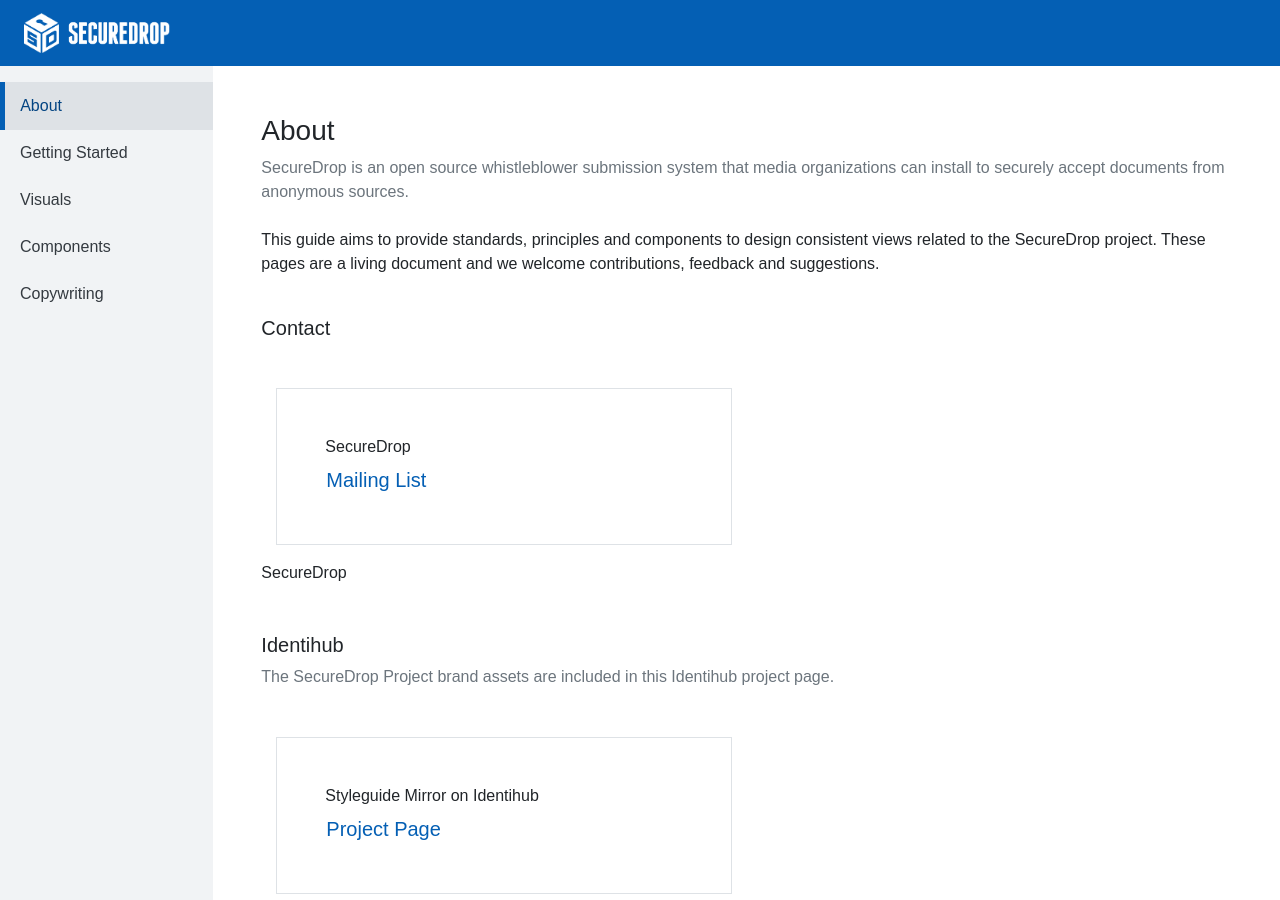
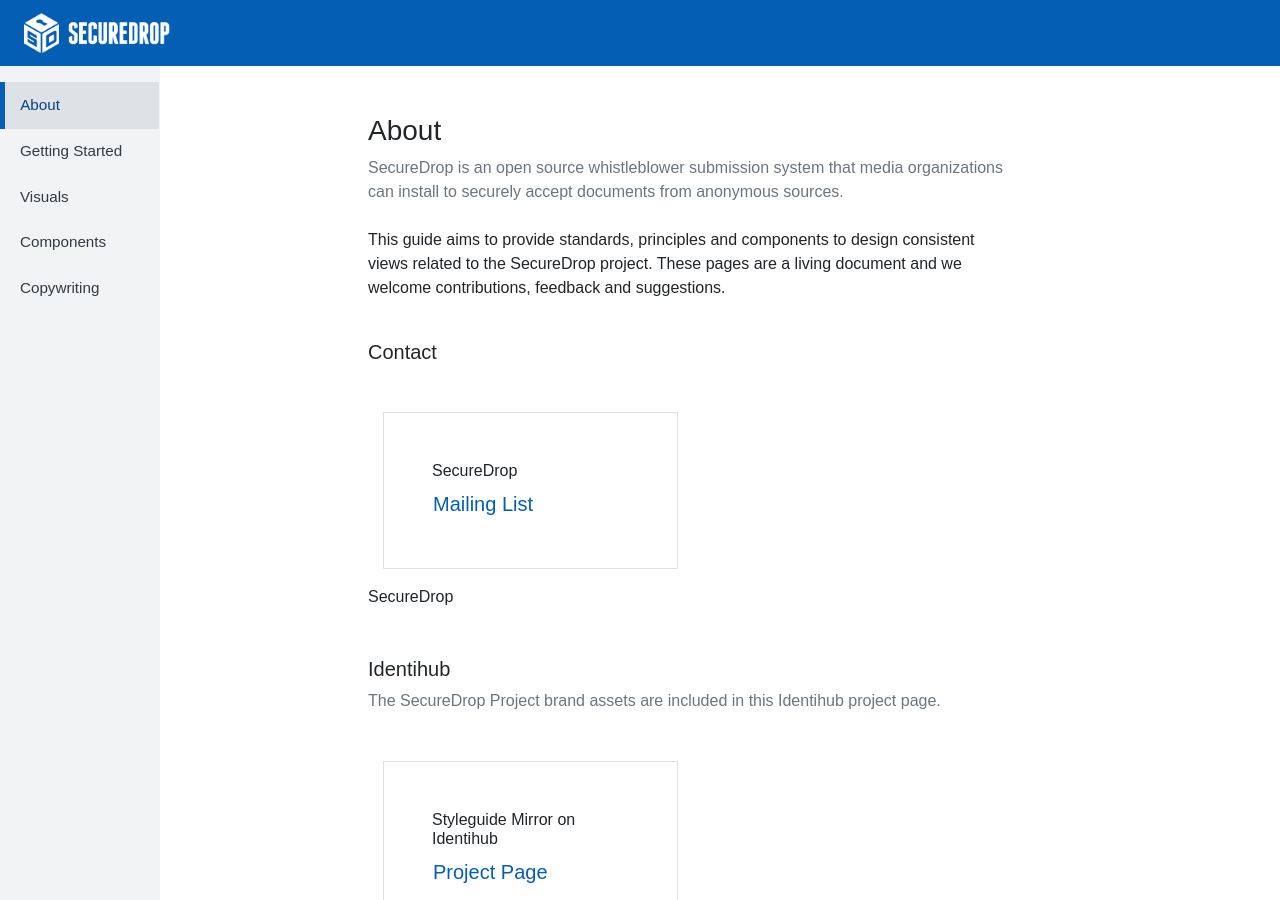
Before and after one commit to freedomofpress/securedrop-styleguide, a Jekyll site: the page built from index.md, in a window 1280 px wide and 900 px high. Built offline with Jekyll 4.4.1, drawn with Linux system fonts in a browser that asks for light colours; some web fonts are replaced.

Commit message:
sidebar changes

```diff
--- a/_includes/navbar_side.html
+++ b/_includes/navbar_side.html
@@ -1,5 +1,5 @@
 <div class="sidebar {{include.sidebarClassName}}" id="sidebar1">
-  <ul id="sidebar-left" class="col-md-2 col-sm-16 col-xs-12 p-0 list-group pt-3">
+  <ul id="sidebar-left" class="col-md-2 col-sm-16 col-xs-12 p-0 list-group pt-3 sidebar-fill">
     <li class="list-group-item rb-main-sidebar">
         <a href="{{site.baseurl}}/" class="sidebar__link__darkGray">About</a>
     </li>
--- a/_layouts/components.html
+++ b/_layouts/components.html
@@ -14,7 +14,7 @@
             </div>
         </div>
     </div>
-    <div class="col-md-9 col-xl-9 col-sm-12 col-xs-12 p-md-5">
+    <div class="col-md-9 col-xl-7 col-sm-12 col-xs-12 p-md-5">
         <!--{{ content }}-->
         {% include components/buttons.html %}
         {% include components/badges.html %}
--- a/_layouts/home.html
+++ b/_layouts/home.html
@@ -4,11 +4,15 @@
 
 <body>
   {% include navbar.html %}
-  <div class="row" style="height: 100%">
-    <div class="col-md-2 col-sm-3 hidden-sm p-0">
-      {% include navbar_side.html sidebarClassName="rb-sidebar__1" %}
-    </div>
-    <div class="col-md-10 col-xs-12 col-sm-12 p-0">
+  <div class="row">
+      <div class="col-md-3 col-sm-4 col-xs-4 p-0">
+          <div class="row" style="height: 100%">
+              <div class="col-md-6 col-sm-6 col-xs-6 p-0 display-md sidebar-fill">
+                  {% include navbar_side.html sidebarClassName="rb-sidebar__1" %}
+              </div>
+            </div>
+          </div>
+    <div class="col-md-7 col-xs-12 col-sm-12 p-0">
       <main role="main" class="content-scroll p-5" data-spy="scroll" data-target="#components-nav" data-offset="0">
 
         <div class="row">
--- a/_layouts/visuals.html
+++ b/_layouts/visuals.html
@@ -14,7 +14,7 @@
           </div>
         </div>
       </div>
-        <div class="col-md-9 col-xl-9 col-sm-12 col-xs-12 pt-3 pl-5">
+        <div class="col-md-9 col-xl-7 col-sm-12 col-xs-12 pt-3 pl-5">
           <h1>Visuals</h1>
           {{ content }}
           {% include /visuals/colors.html participants=site.data.profiles %}
--- a/assets/styles/layout.scss
+++ b/assets/styles/layout.scss
@@ -21,6 +21,7 @@
     background-color: transparent;
     border: 0;
     border-radius: 0 !important;
+    font-size: 0.95rem;
     // border-color: $oc-gray-4;
   }
 
@@ -119,3 +120,11 @@
 .list-group-item:focus, .list-group-item:hover {
   background-color: $oc-gray-2 !important;
 }
+
+.sidebar .list-group-item {
+  width: 74.6%;
+}
+
+.rb-sidebar__2 .list-group-item {
+  width: 100%;
+}
```
Also changed, not shown: _layouts/getting-started.html (+8 -4 lines), 8 other files.
